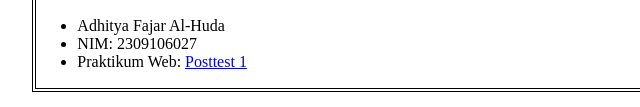
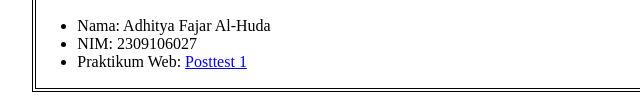
Before and after one commit to CoderM3/Posttest_1_pemograman_web, a plain HTML site: page POSTTEST 1/2309106027_Adhitya Fajar Al-Huda_Posttest1Web.html in a window 1280 px wide. Shown: the part 690-797 px from the top of the page, 242-882 px from the left. Drawn offline with Linux system fonts and the light colour scheme.

Commit message:
Update 2309106027_Adhitya Fajar Al-Huda_Posttest1Web.html
add "Nama:" di paling bawah

```diff
--- a/POSTTEST 1/2309106027_Adhitya Fajar Al-Huda_Posttest1Web.html
+++ b/POSTTEST 1/2309106027_Adhitya Fajar Al-Huda_Posttest1Web.html
@@ -86,7 +86,7 @@
         <tr>
             <td colspan="4">
                 <ul>
-                    <li>Adhitya Fajar Al-Huda</li>
+                    <li>Nama: Adhitya Fajar Al-Huda</li>
                     <li>NIM: 2309106027</li>
                     <li>Praktikum Web: <a href="https://classroom.google.com/c/NzEwMjM0NDcyMzE3/a/NzExMzUxOTczNTg2/details"> Posttest 1</a></li>
                 </ul>
```
